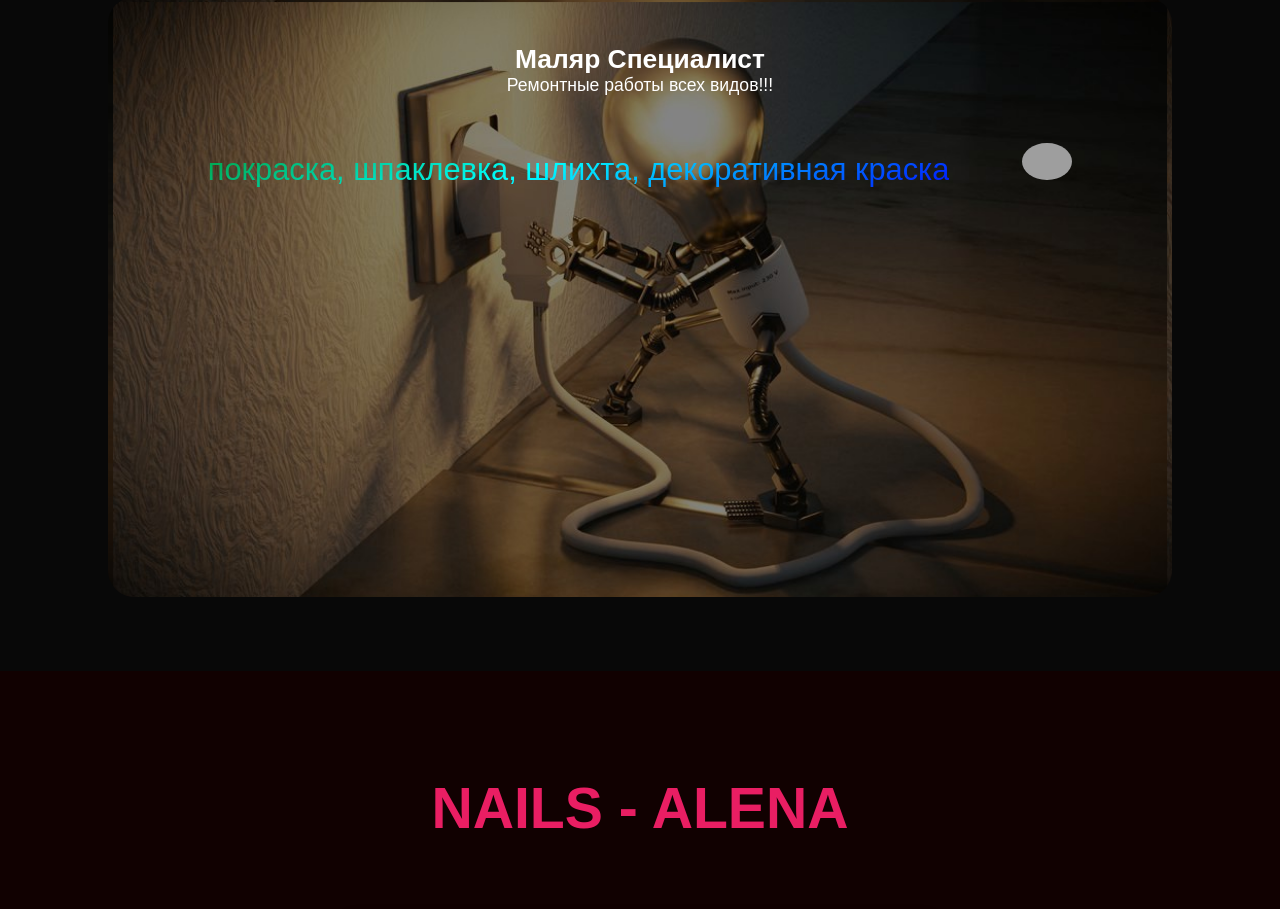
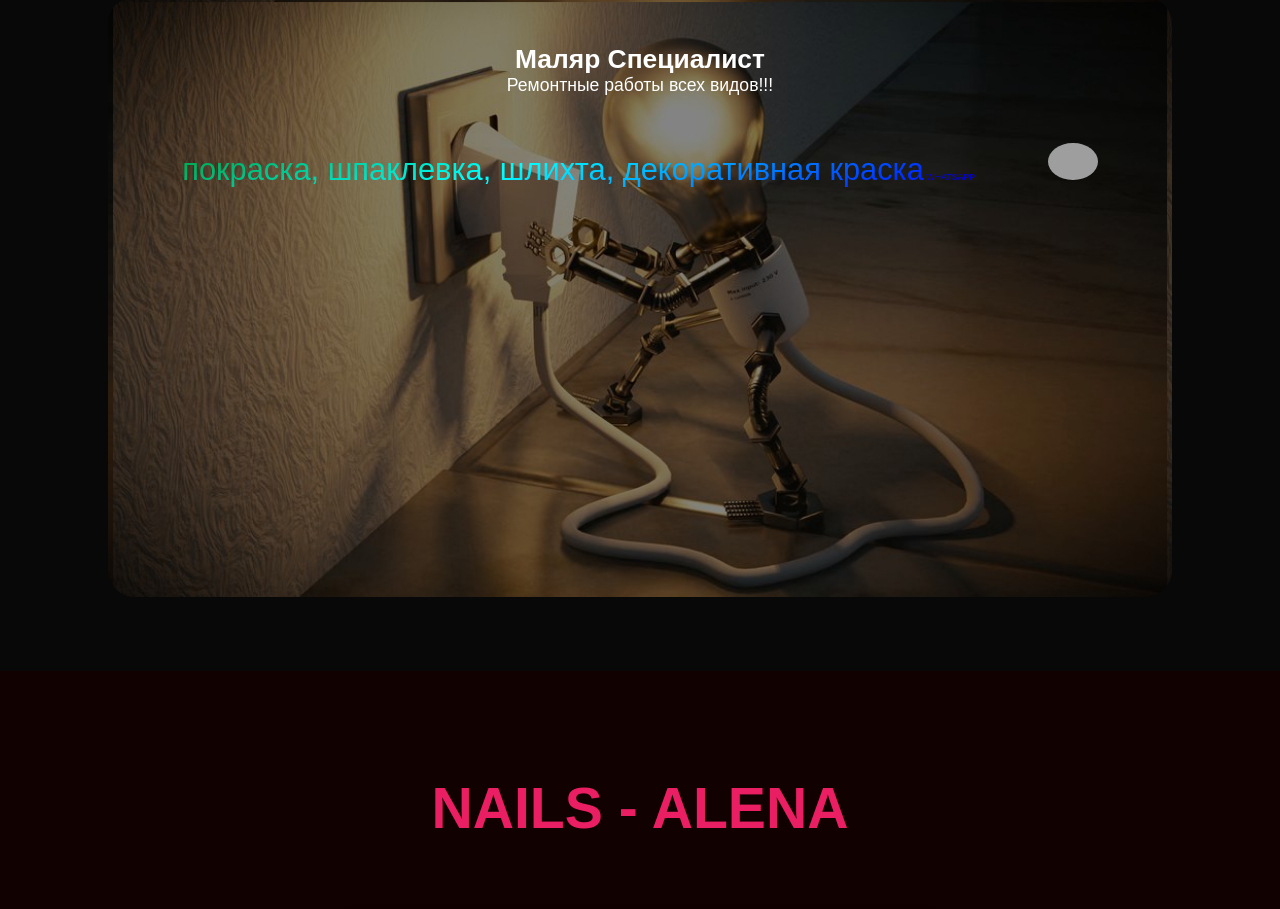
Before and after one commit to FearlessJeny/pizaMenu, a plain HTML site: page index.html in a window 1280 px wide. Shown: the part 3236-4145 px from the top of the page. Drawn offline with nearby package versions, Linux system fonts and the light colour scheme; grey boxes are pictures that could not be loaded; a script that the page names is missing.

Commit message:
Update index.html

```diff
--- a/index.html
+++ b/index.html
@@ -120,7 +120,7 @@
                     <h4>Маляр Специалист</h4>
                     <p>Ремонтные работы всех видов!!!</p>
                     <span class="rainbow-text">покраска, шпаклевка, шлихта, декоративная краска</span>
-                    <a href="https://wa.me/9720535311284" class="logo2">
+                    <a href="https://wa.me/9720535311284" class="logo2">WHATSAPP
                          <img src="https://png.pngtree.com/png-clipart/20190516/original/pngtree-whatsapp-icon-logo-png-image_3560533.jpg" alt="">
                         </a>
                 </div>
```
